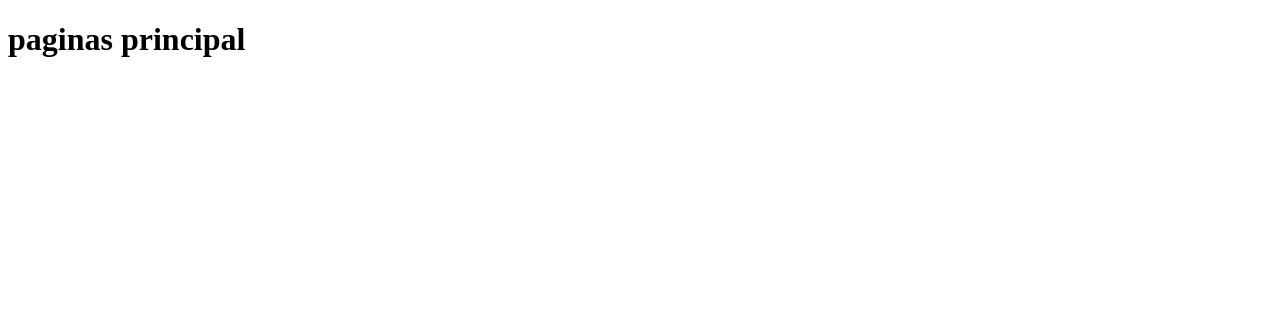
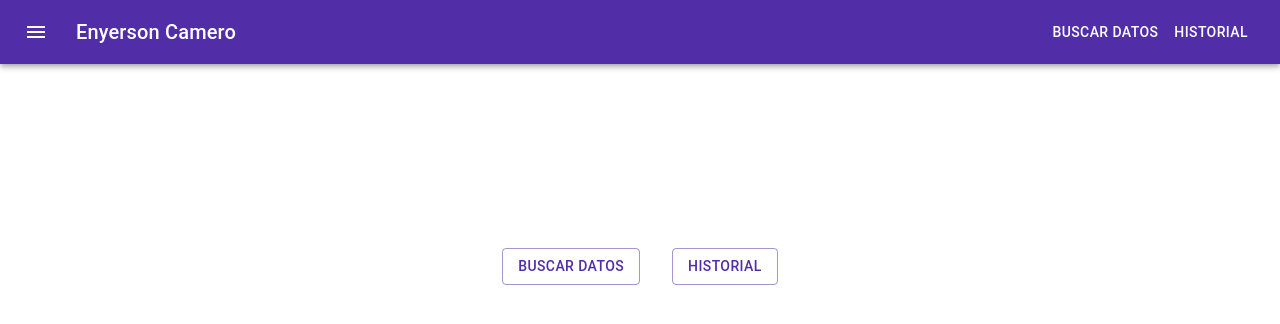
Before and after one commit to edcamero/pruebaNews, a React (Create React App) app in the folder app_frontend/: page / in a window 1280 px wide. Shown: the top 324 px of the page. Built offline with nearby package versions, Linux system fonts and the light colour scheme.

Commit message:
using routes

```diff
--- a/app_frontend/package.json
+++ b/app_frontend/package.json
@@ -12,11 +12,13 @@
     "@types/node": "^12.0.0",
     "@types/react": "^16.9.53",
     "@types/react-dom": "^16.9.8",
+    "@types/react-router-dom": "^5.1.7",
     "eslint-plugin-react": "^7.22.0",
     "eslint-plugin-react-hooks": "^4.2.0",
     "react": "^17.0.1",
     "react-dom": "^17.0.1",
     "react-router": "^5.2.0",
+    "react-router-dom": "^5.2.0",
     "react-scripts": "4.0.1",
     "typescript": "~3.8.2",
     "web-vitals": "^0.2.4"
--- a/app_frontend/src/Components/App/App.tsx
+++ b/app_frontend/src/Components/App/App.tsx
@@ -1,10 +1,12 @@
 import React from 'react'
 import AppLayout from '../Layouts/AppLayout.component'
+import Router from '../Router/Router.component'
+
 const App: React.FC = () => {
   return (
     <React.Fragment>
       <AppLayout>
-        <h1>paginas principal</h1>
+        <Router />
       </AppLayout>
     </React.Fragment>
   )
--- /dev/null
+++ b/app_frontend/src/Components/History/History.component.tsx
@@ -0,0 +1,5 @@
+import React from 'react'
+const History: React.FC = () => {
+  return <React.Fragment>pagina de historial</React.Fragment>
+}
+export default History
--- /dev/null
+++ b/app_frontend/src/Components/InfoCity/InfoCity.component.tsx
@@ -0,0 +1,5 @@
+import React from 'react'
+const InfoCity: React.FC = () => {
+  return <React.Fragment>informacion de la ciudad</React.Fragment>
+}
+export default InfoCity
--- a/app_frontend/src/Components/Layouts/AppLayout.component.tsx
+++ b/app_frontend/src/Components/Layouts/AppLayout.component.tsx
@@ -1,8 +1,32 @@
 import React from 'react'
+import Menu from '../Menu/Menu.component'
+import { createMuiTheme, ThemeProvider } from '@material-ui/core/styles'
+
 interface IAppLayout {
   title?: string | undefined
 }
+
+const theme = createMuiTheme({
+  palette: {
+    primary: {
+      main: '#512da8',
+    },
+    secondary: {
+      light: '#ff7961',
+      main: '#ff7961',
+      dark: '#ba000d',
+      contrastText: '#000',
+    },
+  },
+})
 const AppLayout: React.FC<IAppLayout> = (props) => {
-  return <React.Fragment>{props.children}</React.Fragment>
+  return (
+    <React.Fragment>
+      <ThemeProvider theme={theme}>
+        <Menu></Menu>
+        {props.children}
+      </ThemeProvider>
+    </React.Fragment>
+  )
 }
 export default AppLayout
--- /dev/null
+++ b/app_frontend/src/Components/Main/Main.component.tsx
@@ -0,0 +1,35 @@
+import React from 'react'
+import Button from '@material-ui/core/Button'
+import Grid from '@material-ui/core/Grid'
+import { makeStyles, createStyles, Theme } from '@material-ui/core/styles'
+
+const useStyles = makeStyles((theme: Theme) =>
+  createStyles({
+    main: {
+      margin: theme.spacing(18, 0),
+    },
+    button: {
+      margin: theme.spacing(5, 2),
+    },
+  })
+)
+const Main: React.FC = () => {
+  const classes = useStyles()
+  const handleClick = () => {
+    return 'hola'
+  }
+
+  return (
+    <React.Fragment>
+      <Grid container direction="row" justify="center" alignItems="center" className={classes.main}>
+        <Button variant="outlined" color="primary" onClick={handleClick} className={classes.button}>
+          Buscar Datos
+        </Button>
+        <Button variant="outlined" color="primary" onClick={handleClick} className={classes.button}>
+          Historial
+        </Button>
+      </Grid>
+    </React.Fragment>
+  )
+}
+export default Main
--- /dev/null
+++ b/app_frontend/src/Components/Menu/Menu.component.tsx
@@ -0,0 +1,49 @@
+import React from 'react'
+import { createStyles, makeStyles, Theme } from '@material-ui/core/styles'
+import AppBar from '@material-ui/core/AppBar'
+import Toolbar from '@material-ui/core/Toolbar'
+import Typography from '@material-ui/core/Typography'
+import Button from '@material-ui/core/Button'
+import IconButton from '@material-ui/core/IconButton'
+import MenuIcon from '@material-ui/icons/Menu'
+
+const useStyles = makeStyles((theme: Theme) =>
+  createStyles({
+    root: {
+      flexGrow: 1,
+    },
+    menuButton: {
+      marginRight: theme.spacing(2),
+    },
+    title: {
+      flexGrow: 1,
+    },
+  })
+)
+const Menu: React.FC = () => {
+  const classes = useStyles()
+  return (
+    <React.Fragment>
+      <div className={classes.root}>
+        <AppBar position="static">
+          <Toolbar>
+            <IconButton
+              edge="start"
+              className={classes.menuButton}
+              color="inherit"
+              aria-label="menu"
+            >
+              <MenuIcon />
+            </IconButton>
+            <Typography variant="h6" className={classes.title}>
+              Enyerson Camero
+            </Typography>
+            <Button color="inherit">Buscar Datos</Button>
+            <Button color="inherit">Historial</Button>
+          </Toolbar>
+        </AppBar>
+      </div>
+    </React.Fragment>
+  )
+}
+export default Menu
--- /dev/null
+++ b/app_frontend/src/Components/Router/Router.component.tsx
@@ -0,0 +1,18 @@
+import React from 'react'
+import Main from '../Main/Main.component'
+import { BrowserRouter, Switch, Route } from 'react-router-dom'
+
+const Router: React.FC = () => {
+  return (
+    <React.Fragment>
+      <BrowserRouter>
+        <Switch>
+          <Route path="/">
+            <Main />
+          </Route>
+        </Switch>
+      </BrowserRouter>
+    </React.Fragment>
+  )
+}
+export default Router
--- a/app_frontend/src/index.css
+++ b/app_frontend/src/index.css
@@ -5,6 +5,7 @@ body {
     sans-serif;
   -webkit-font-smoothing: antialiased;
   -moz-osx-font-smoothing: grayscale;
+  height: 100%;
 }
 
 code {
--- a/app_frontend/src/index.tsx
+++ b/app_frontend/src/index.tsx
@@ -1,5 +1,6 @@
 import React from 'react'
 import ReactDOM from 'react-dom'
+import './index.css'
 import reportWebVitals from './reportWebVitals'
 import App from './Components/App/App'
 
```
Also changed, not shown: app_frontend/src/Components/SearchCity/SearchCity.component.tsx (added, +33 -0 lines), 2 other files (tests, documents, lock files or other folders).
